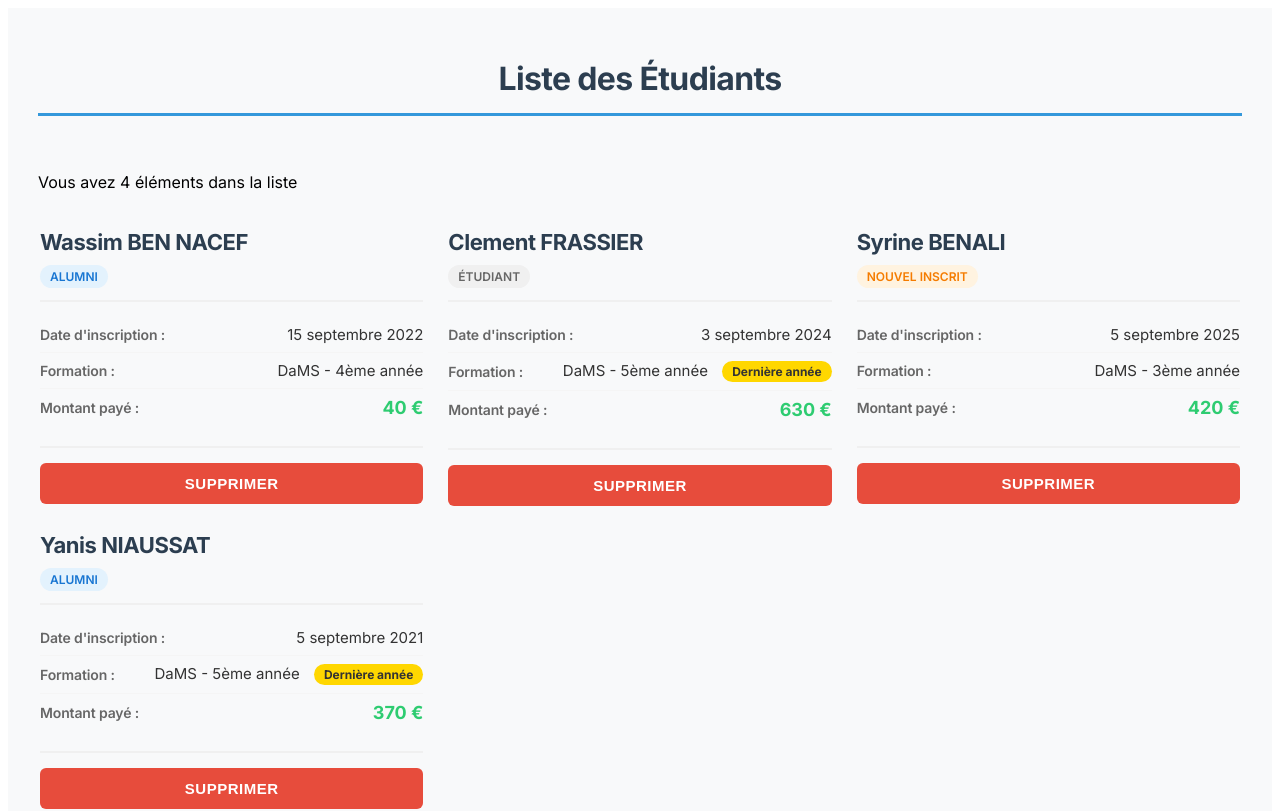
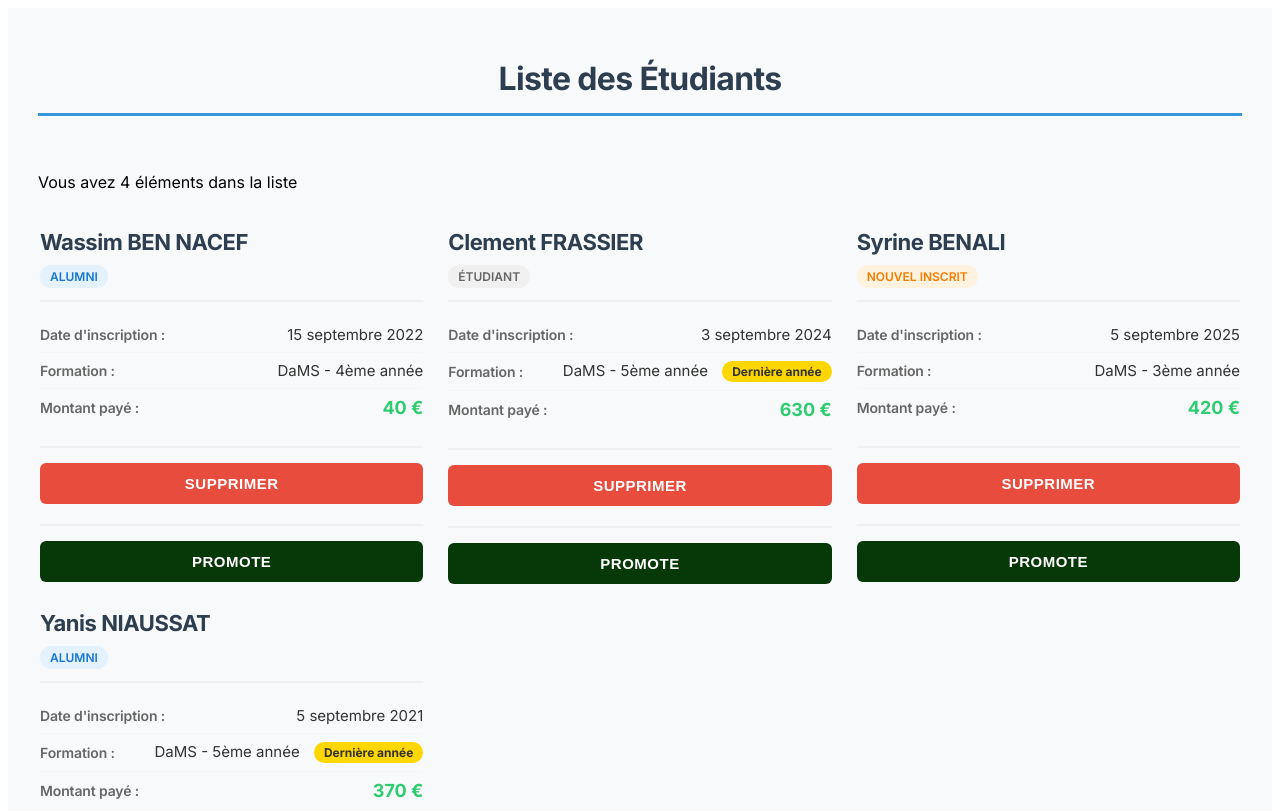
Before and after one commit to wassim-png/AWI-Student-App, an Angular app in the folder student-app/: page / in a window 1280 px wide. Shown: the top 811 px of the page. Built offline with nearby package versions, Linux system fonts and the light colour scheme.

Commit message:
Ajout du bouton promote

```diff
--- a/student-app/src/student/student-card/student-card.css
+++ b/student-app/src/student/student-card/student-card.css
@@ -156,6 +156,22 @@
   letter-spacing: 0.5px;
 }
 
+/* Bouton supprimer bien visible */
+.btn-promote {
+  background-color: #073807;
+  color: white;
+  border: none;
+  padding: 12px 24px;
+  border-radius: 6px;
+  cursor: pointer;
+  font-size: 15px;
+  font-weight: bold;
+  width: 100%;
+  transition: background-color 0.2s ease;
+  text-transform: uppercase;
+  letter-spacing: 0.5px;
+}
+
 .btn-delete:hover {
   background-color: #c0392b;
 }
@@ -172,3 +188,20 @@
 .highlight .btn-delete:hover {
   background-color: #b71c1c;
 }
+
+.btn-promote:hover {
+  background-color: #073807;
+}
+
+.btn-promote:active {
+  transform: scale(0.98);
+}
+
+/* Bouton pour les cartes highlight */
+.highlight .btn-delete {
+  background-color: #073807;
+}
+
+.highlight .btn-delete:hover {
+  background-color: #073807;
+}
--- a/student-app/src/student/student-card/student-card.html
+++ b/student-app/src/student/student-card/student-card.html
@@ -34,3 +34,9 @@
     SUPPRIMER
   </button>
 </div>
+
+<div class="card-footer">
+  <button class="btn-promote" (click)="promote.emit(student()?.id!)">
+    PROMOTE
+  </button>
+</div>
--- a/student-app/src/student/student-card/student-card.ts
+++ b/student-app/src/student/student-card/student-card.ts
@@ -11,6 +11,7 @@ import { StudentDto } from '../types/student-dto';
 export class StudentCard {
   public student = input<StudentDto>();
   public remove = output<number>();
+  public promote = output<number>();
 
   public getTypeEleve(): string {
     var typeEleve = "";
```
